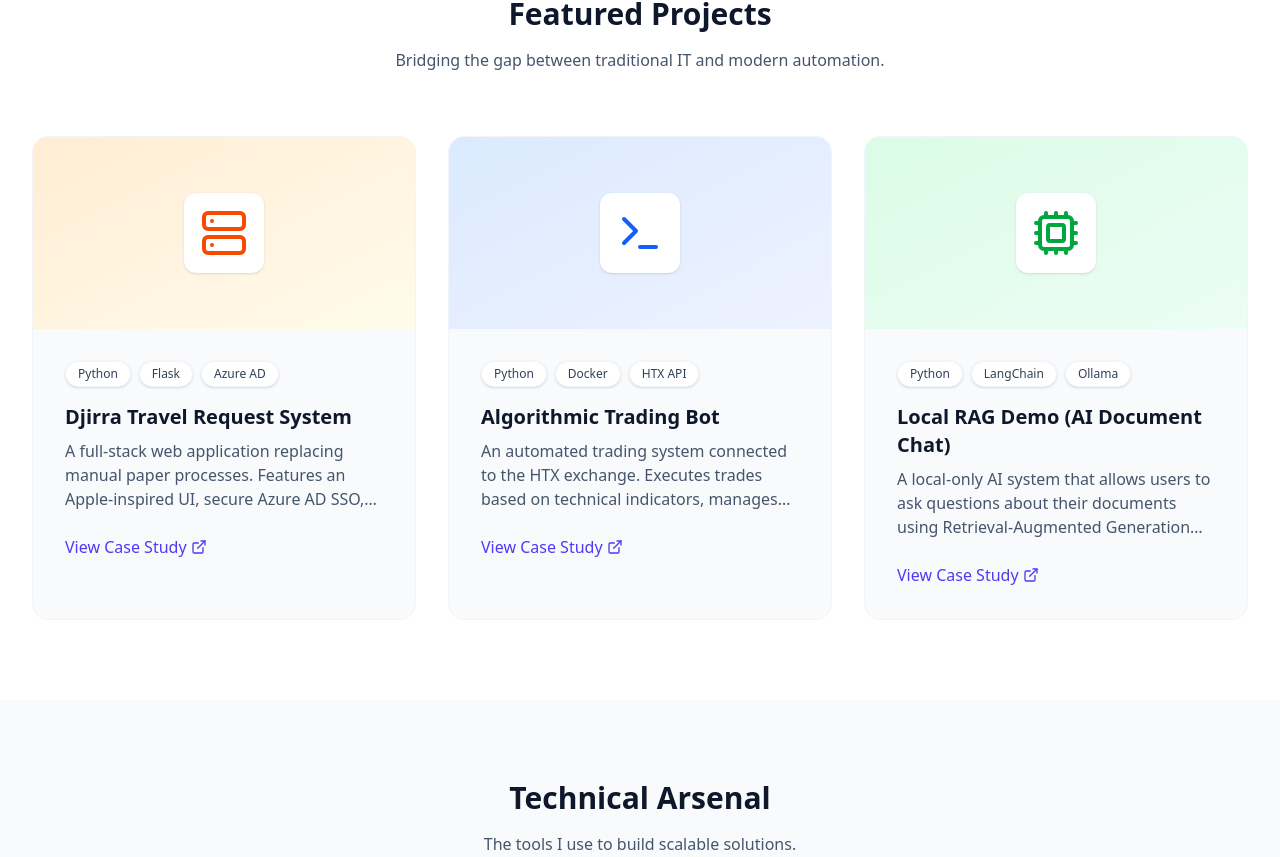
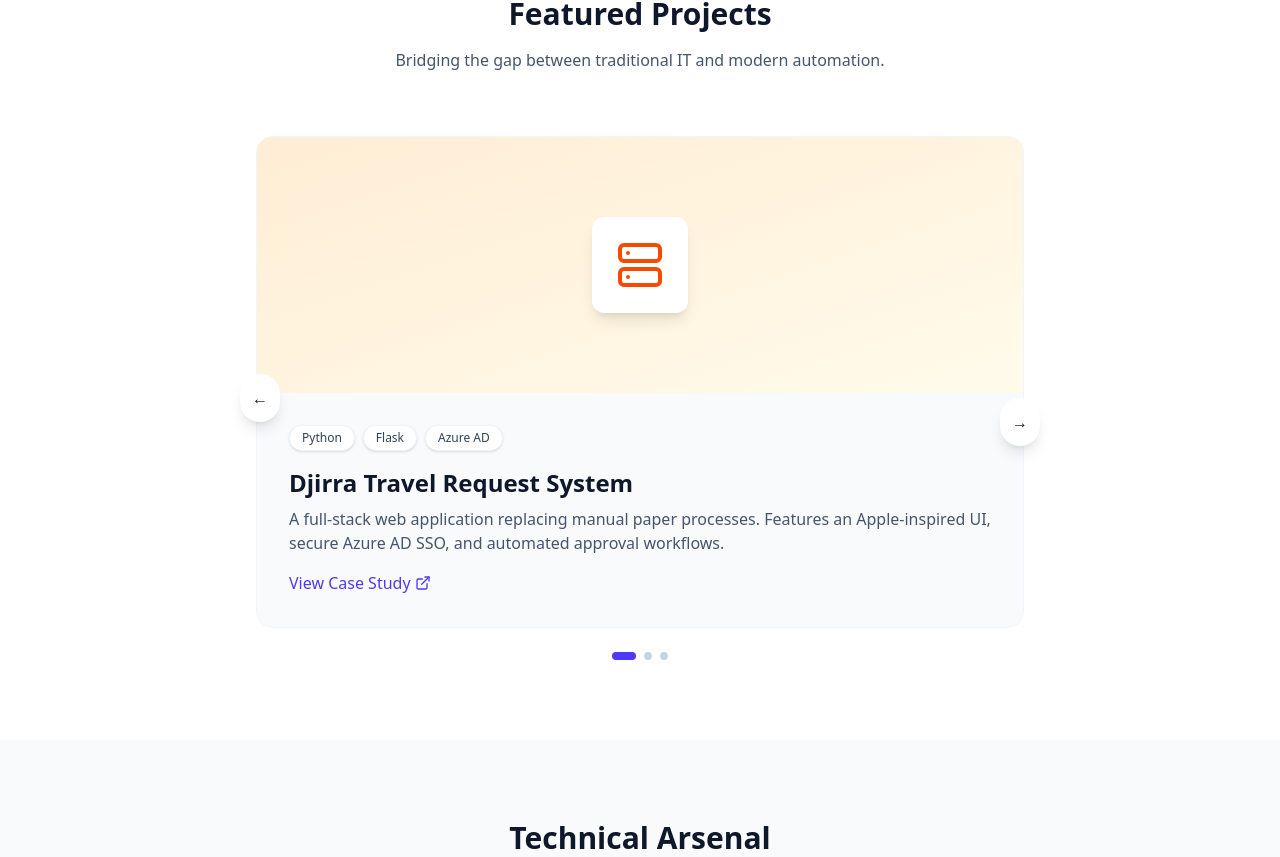
Before and after one commit to rohitkhullar786/rohit-portfolio, a React (Vite) app: page / in a window 1280 px wide. Shown: the part 734-1591 px from the top of the page. Built offline with nearby package versions, Linux system fonts and the light colour scheme.

Commit message:
Add project slider and SEO improvements

```diff
--- a/index.html
+++ b/index.html
@@ -2,9 +2,15 @@
 <html lang="en">
   <head>
     <meta charset="UTF-8" />
-    <link rel="icon" type="image/svg+xml" href="/vite.svg" />
+    <link rel="icon" type="image/svg+xml" href="/favicon.svg" />
     <meta name="viewport" content="width=device-width, initial-scale=1.0" />
-    <title>portfolio</title>
+    <title>Rohit Khullar | Senior IT Systems Engineer & Automation Architect</title>
+    <meta name="description" content="Senior IT Systems Engineer specializing in Microsoft 365, Azure, Python automation, and AI integrations. Building the bridge between Infrastructure & AI." />
+    <meta name="keywords" content="Rohit Khullar, IT Engineer, Systems Engineer, Azure, Microsoft 365, Python, AI, Automation, Melbourne, Australia" />
+    <meta name="author" content="Rohit Khullar" />
+    <meta property="og:title" content="Rohit Khullar | Senior IT Systems Engineer" />
+    <meta property="og:description" content="Senior IT Systems Engineer specializing in Microsoft 365, Azure, Python automation, and AI integrations." />
+    <meta property="og:type" content="website" />
   </head>
   <body>
     <div id="root"></div>
--- a/src/App.jsx
+++ b/src/App.jsx
@@ -5,6 +5,7 @@
 export default function Portfolio() {
   const [selectedProject, setSelectedProject] = useState(null)
   const [isMenuOpen, setIsMenuOpen] = useState(false)
+  const [currentSlide, setCurrentSlide] = useState(0)
 
   const fadeInUp = {
     initial: { opacity: 0, y: 20 },
@@ -172,16 +173,20 @@
             <p className="mt-4 text-slate-600">Bridging the gap between traditional IT and modern automation.</p>
           </motion.div>
 
-          <div className="grid grid-cols-1 md:grid-cols-2 lg:grid-cols-3 gap-8">
-            {projects.map((project) => (
+          <div className="relative max-w-3xl mx-auto">
+            {/* Slider Content */}
+            <div className="overflow-hidden rounded-2xl">
+              {projects.map((project, index) => (
+                index === currentSlide && (
                   <motion.div
                     key={project.id}
-                whileHover={{ y: -5 }}
-                className="group bg-slate-50 rounded-2xl border border-slate-100 overflow-hidden hover:shadow-xl transition-all duration-300 cursor-pointer"
+                    initial={{ opacity: 0 }}
+                    animate={{ opacity: 1 }}
+                    className="group bg-slate-50 rounded-2xl border border-slate-100 overflow-hidden cursor-pointer"
                     onClick={() => setSelectedProject(project)}
                   >
-                <div className={`h-48 bg-gradient-to-br ${project.gradient} flex items-center justify-center p-8`}>
-                  <div className="bg-white p-4 rounded-xl shadow-sm">
+                    <div className={`h-64 bg-gradient-to-br ${project.gradient} flex items-center justify-center p-8`}>
+                      <div className="bg-white p-6 rounded-xl shadow-lg">
                         {project.icon}
                       </div>
                     </div>
@@ -193,16 +198,41 @@
                           </span>
                         ))}
                       </div>
-                  <h3 className="text-xl font-bold text-slate-900 mb-2">{project.title}</h3>
-                  <p className="text-slate-600 mb-6 line-clamp-3">
-                    {project.shortDesc}
-                  </p>
-                  <div className="flex items-center text-indigo-600 font-medium group-hover:gap-2 transition-all">
+                      <h3 className="text-2xl font-bold text-slate-900 mb-2">{project.title}</h3>
+                      <p className="text-slate-600 mb-4">{project.shortDesc}</p>
+                      <div className="flex items-center text-indigo-600 font-medium">
                         View Case Study <ExternalLink size={16} className="ml-1" />
                       </div>
                     </div>
                   </motion.div>
+                )
               ))}
+            </div>
+
+            {/* Controls */}
+            <button
+              onClick={() => setCurrentSlide(currentSlide === 0 ? projects.length - 1 : currentSlide - 1)}
+              className="absolute left-0 top-1/2 -translate-y-1/2 -translate-x-4 bg-white rounded-full shadow-lg p-3 hover:bg-slate-50 hidden md:block"
+            >
+              ←
+            </button>
+            <button
+              onClick={() => setCurrentSlide(currentSlide === projects.length - 1 ? 0 : currentSlide + 1)}
+              className="absolute right-0 top-1/2 translate-x-4 bg-white rounded-full shadow-lg p-3 hover:bg-slate-50 hidden md:block"
+            >
+              →
+            </button>
+
+            {/* Dots */}
+            <div className="flex justify-center gap-2 mt-6">
+              {projects.map((_, i) => (
+                <button
+                  key={i}
+                  onClick={() => setCurrentSlide(i)}
+                  className={`h-2 rounded-full transition-all ${i === currentSlide ? 'bg-indigo-600 w-6' : 'bg-slate-300 w-2'}`}
+                />
+              ))}
+            </div>
           </div>
         </div>
       </section>
```
Lines whose indentation alone changed are shown as unchanged.
